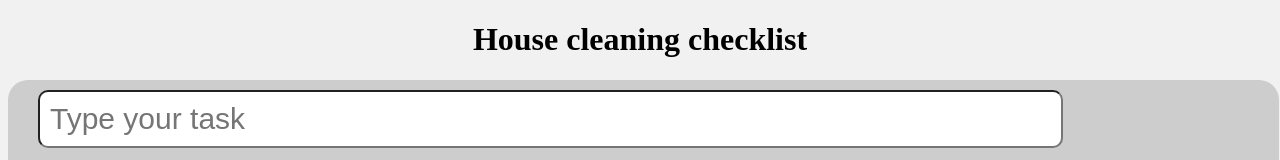
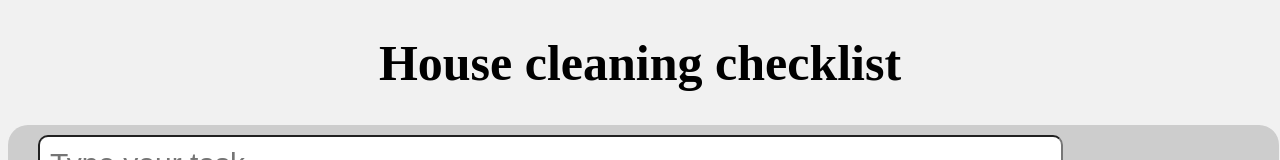
Before and after one commit to nds-fsd/reto-6-todo-app-josegarcia1006, a React (Vite) app: page / in a window 1280 px wide. Shown: the top 160 px of the page. Built offline with nearby package versions, Linux system fonts and the light colour scheme; no server answers.

Commit message:
Reto 6 entrega

```diff
--- a/src/index.css
+++ b/src/index.css
@@ -93,3 +93,6 @@ li.done {
             text-align: center;
 
 }
+h1 {
+  font-size: 50px;
+}
```
